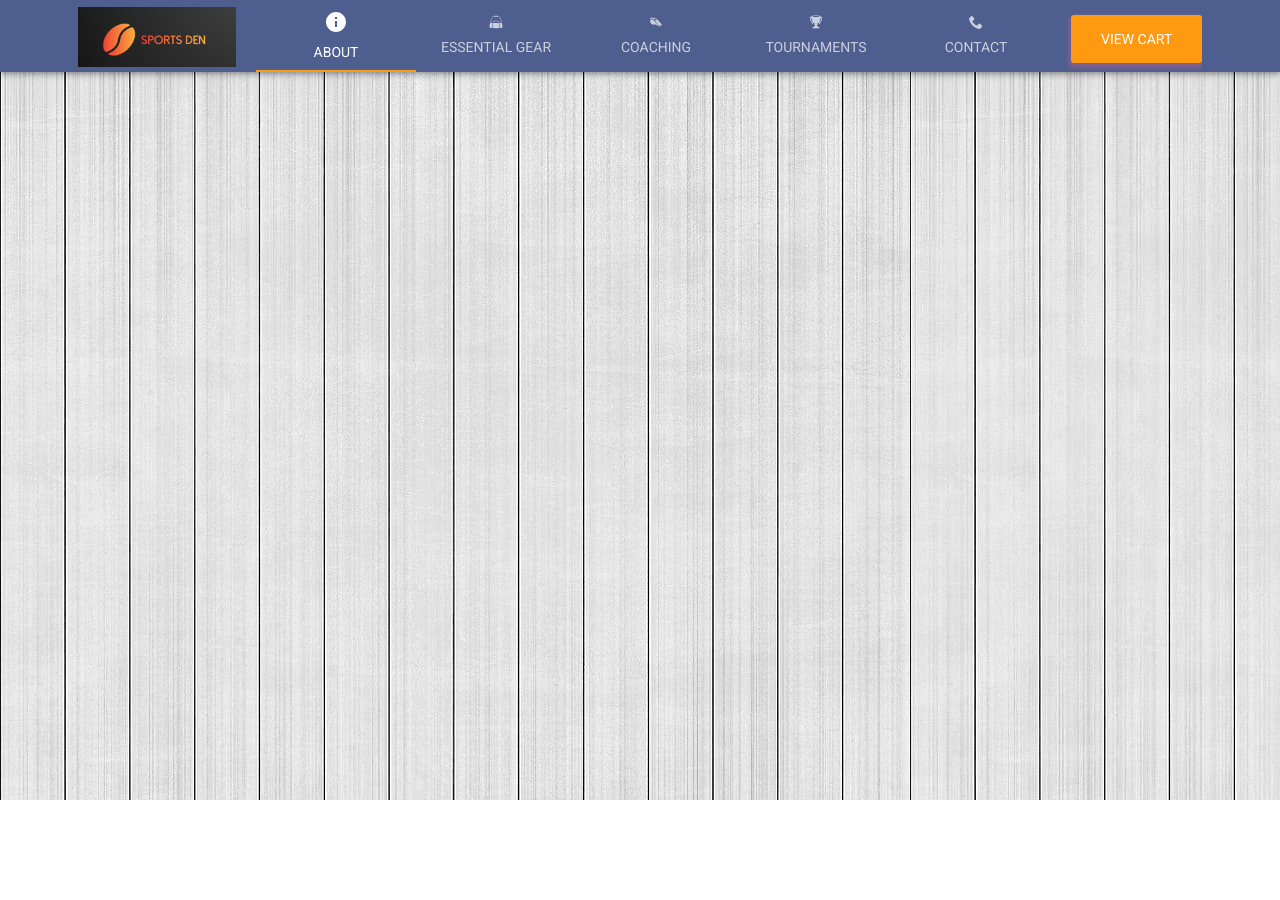
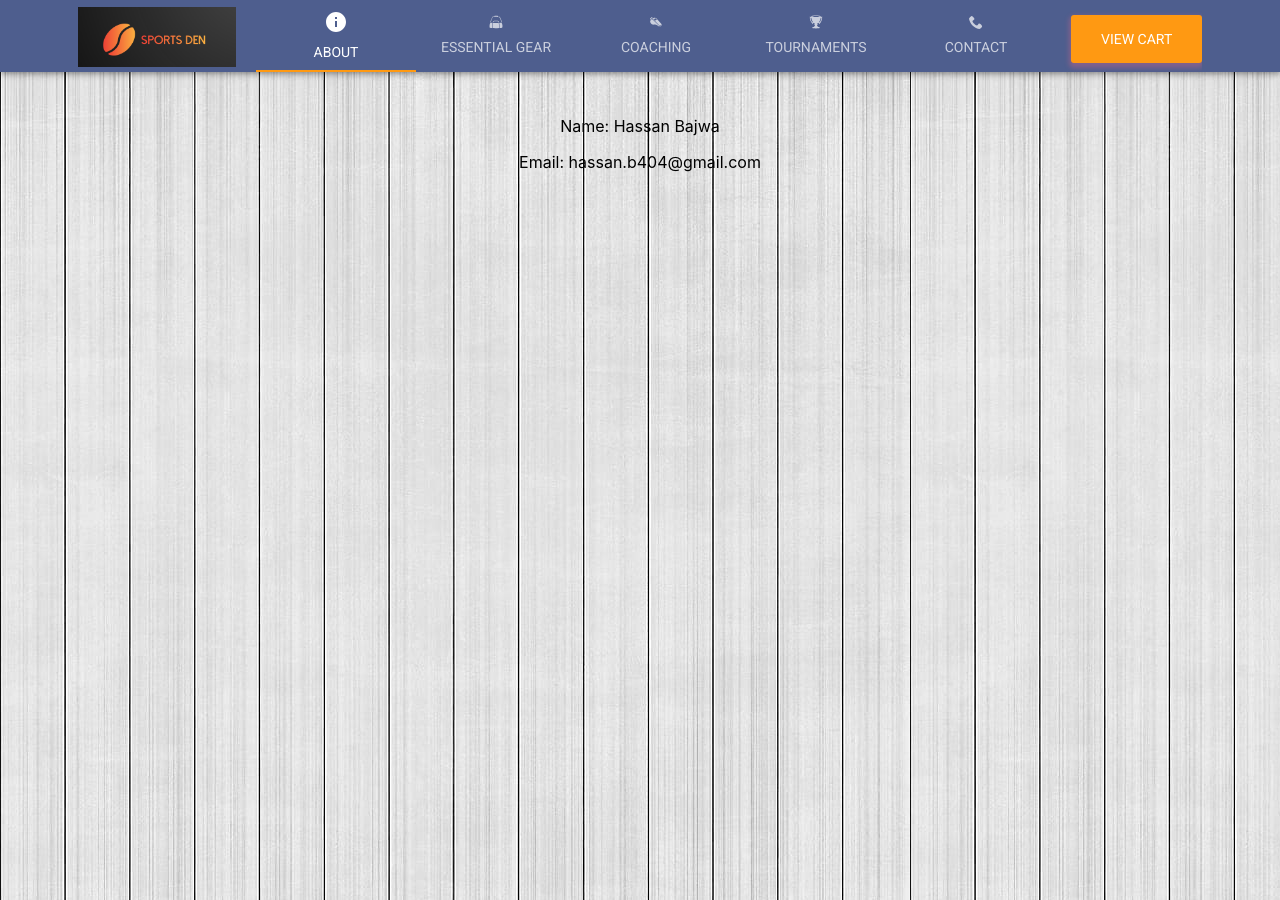
Before and after one commit to hassanb199/SportsDen, a React (Create React App) app: page /viewCart in a window 1280 px wide. Before the commit the page ends 800 px from the top, so only its background shows below. Built offline with nearby package versions, Linux system fonts and the light colour scheme.

Commit message:
Fresh updates for state management

```diff
--- a/src/App.js
+++ b/src/App.js
@@ -1,8 +1,8 @@
 import React from 'react';
-import { createTheme, ThemeProvider} from '@material-ui/core';
+import { createTheme, ThemeProvider } from '@material-ui/core';
 import './App.css';
 import './index.js';
-import {BrowserRouter as Router, Switch, Route, Link } from "react-router-dom";
+import { BrowserRouter as Router, Switch, Route, Link } from "react-router-dom";
 import Gear from './components/pages/Gear';
 import About from './components/pages/About';
 import Coaching from './components/pages/Coaching';
@@ -11,13 +11,16 @@ import Contact from './components/pages/Contact';
 import NavBar from './components/NavBar';
 import Home from './components/pages/Home';
 import Cart from './components/pages/Cart';
+import { CartContext } from './CartContext';
+import Store from './CartContext';
+
 
 
 
 
 const theme = createTheme({
   palette: {
-    type:"dark",
+    type: "dark",
     primary: {
       main: "#4E5E8E",
     },
@@ -37,23 +40,28 @@ const theme = createTheme({
 
 function App() {
   return (
+
     <div className="App">
-      <ThemeProvider theme = {theme}>
-        <Router>
-          <NavBar/>
-        <switch>
-          <Route path="/" exact component={Home}/>
-          <Route path="/about" exact component={About}/>
-          <Route path="/gear" exact component={Gear}/>
-          <Route path="/coaching" exact component={Coaching}/>
-          <Route path="/tournaments" exact component={Tournaments}/>
-          <Route path="/contact" exact component={Contact}/>
-          <Route path="/viewCart" exact component={Cart}/>
-        </switch>
-        </Router>
+      <ThemeProvider theme={theme}>
+        <Store>
+          <Router>
+            <NavBar />
+            <switch>
+              <Route path="/" exact component={Home} />
+              <Route path="/about" exact component={About} />
+              <Route path="/gear" exact component={Gear} />
+              <Route path="/coaching" exact component={Coaching} />
+              <Route path="/tournaments" exact component={Tournaments} />
+              <Route path="/contact" exact component={Contact} />
+              <Route path="/viewCart" exact component={Cart} />
+            </switch>
+          </Router>
+        </Store>
+
       </ThemeProvider>
 
     </div>
+
   );
 }
 
--- /dev/null
+++ b/src/CartContext.js
@@ -0,0 +1,22 @@
+import { React, Component, createContext, useState } from 'react';
+import ContentGear from './components/content/contentGear';
+
+const intialState = {
+  name: 'Hassan Bajwa',
+  email: 'hassan.b404@gmail.com'
+
+};
+
+export const CartContext = createContext({});
+
+const Store = ({children}) => {
+  const [state, setState] = useState(intialState);
+
+  return (
+    <CartContext.Provider value = {[state, setState]}>
+      {children}
+    </CartContext.Provider>
+  )
+}
+
+export default Store;
--- a/src/components/content/contentGear.js
+++ b/src/components/content/contentGear.js
@@ -3,9 +3,11 @@ import SimpleCard from '../CardsTemplate';
 import { Grid } from '@material-ui/core';
 
 
+export var itemArray = [];
+
 function ContentGear() {
   function eventHandler1() {
-    console.log("Soccer Cleats")
+    alert("Soccer Cleats")
   }
   function eventHandler2() {
     alert("Soccer Ball")
@@ -92,4 +94,5 @@ function ContentGear() {
   )
 }
 
+console.log(itemArray)
 export default ContentGear
--- a/src/components/content/contentTraining.js
+++ b/src/components/content/contentTraining.js
@@ -4,13 +4,17 @@ import { Grid } from '@material-ui/core';
 
 
 function ContentTraining() {
+  function eventHandler2() {
+    alert("Lionel Messi")
+  }
   return (
     <Grid container spacing={2}>
       <Grid item xs={4}>
         <SimpleCard
           title="Lionel Messi"
           subtitle="Coaching Rate: $100,000/hr"
-          imgSrc='assets/messi.jpg' />
+          imgSrc='assets/messi.jpg'
+          eventHandler={eventHandler2}/>
 
       </Grid>
       <Grid item xs={4}>
--- a/src/components/pages/About.js
+++ b/src/components/pages/About.js
@@ -5,7 +5,7 @@ import { makeStyles, Typography, Card, CardHeader, CardMedia, CardContent, Grid
 const styles = makeStyles({
   root: {
     backgroundImage: `url(${"/assets/backgroundSports.jpg"})`,
-    height: '100vh'
+    height: '130vh'
   },
 
   card: {
--- a/src/components/pages/Cart.js
+++ b/src/components/pages/Cart.js
@@ -1,10 +1,11 @@
-import React from 'react';
+import React, {useContext} from 'react';
 import { makeStyles } from '@material-ui/core';
+import { CartContext } from '../../CartContext';
 
 const styles = makeStyles({
   root: {
-        backgroundImage:`url(${"/assets/homebackground.jpg"})`,
-        height:'100vh',
+    backgroundImage: `url(${"/assets/homebackground.jpg"})`,
+    height: '100vh',
 
   }
 
@@ -12,13 +13,12 @@ const styles = makeStyles({
 
 function Cart() {
   const classes = styles();
-    const addToCart = document.getElementsByClassName('addToCart')
-    function clickHandler() {
-        console.log('Hello')
-    }
+  const [state, setState] = useContext(CartContext);
+
   return (
-        <div className={classes.root}>
-            <addToCart onClick={clickHandler}></addToCart>
+    <div className={classes.root} style={{paddingTop:"100px"}}>
+      <p>Name: {state.name}</p>
+      <p>Email: {state.email}</p>
     </div>
   )
 }
--- a/src/components/pages/Contact.js
+++ b/src/components/pages/Contact.js
@@ -39,7 +39,7 @@ function Contact() {
                   <TextField label="Phone Number" placeholder="Enter your phone number" variant="outlined" fullWidth required />
                 </Grid>
                 <Grid item xs={12}>
-                  <TextField label="Message" multiline rows={3} placeholder="Enter your last name" variant="outlined" fullWidth />
+                  <TextField label="Message" multiline rows={3} placeholder="Enter a message" variant="outlined" fullWidth />
                 </Grid>
                 <Grid item xs={12}>
                   <ButtonCustom txt="Submit" />
--- a/src/components/pages/Home.js
+++ b/src/components/pages/Home.js
@@ -1,8 +1,5 @@
 import React from 'react';
 import { makeStyles } from '@material-ui/core';
-import { Paper, Typography } from '@material-ui/core';
-
-
 
 
 const styles = makeStyles({
--- a/src/contexts/GearContext.js
+++ /dev/null
@@ -1,3 +0,0 @@
-import React, { createContext} from 'react';
-
-export const GearContext = createContext();
--- a/src/contexts/TournamentContext.js
+++ /dev/null
@@ -1,3 +0,0 @@
-import React, { createContext} from 'react';
-
-export const TournamentContext = createContext();
```
Also changed, not shown: src/contexts/CoachingContext.js (deleted, +0 -7 lines). Lines whose indentation alone changed are shown as unchanged.
